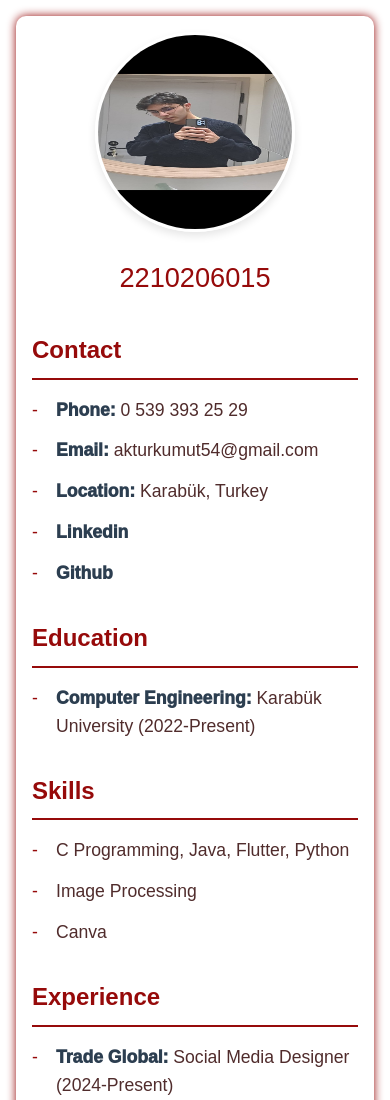
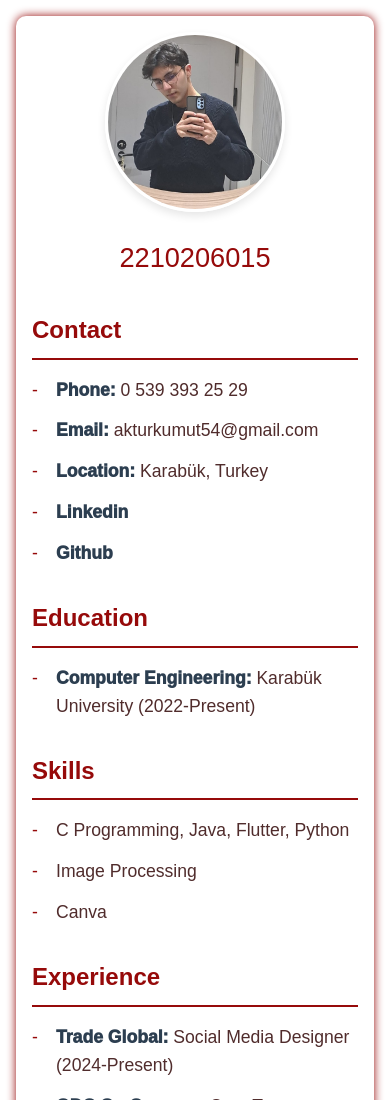
Before and after one commit to umutakturk01/umutakturk01.github.io, a plain HTML site: page index.html in a window 390 px wide. Shown: the top 1100 px of the page. Drawn offline with Linux system fonts and the light colour scheme.

Commit message:
Update index.html

```diff
--- a/index.html
+++ b/index.html
@@ -38,12 +38,13 @@
         }
 
         header img {
-            width: 200px;
-            height: 200px;
+            width: 250px;
+            height: 250px;
             border-radius: 50%;
             margin-bottom: 1rem;
             border: 3px solid #ffffff;
             box-shadow: 0 4px 8px rgba(0, 0, 0, 0.1);
+            object-fit: cover;
         }
 
         h1 {
@@ -103,8 +104,8 @@
             }
 
             header img {
-                width: 200px;
-                height: 200px;
+                width: 180px;
+                height: 180px;
             }
 
             h1 {
```
